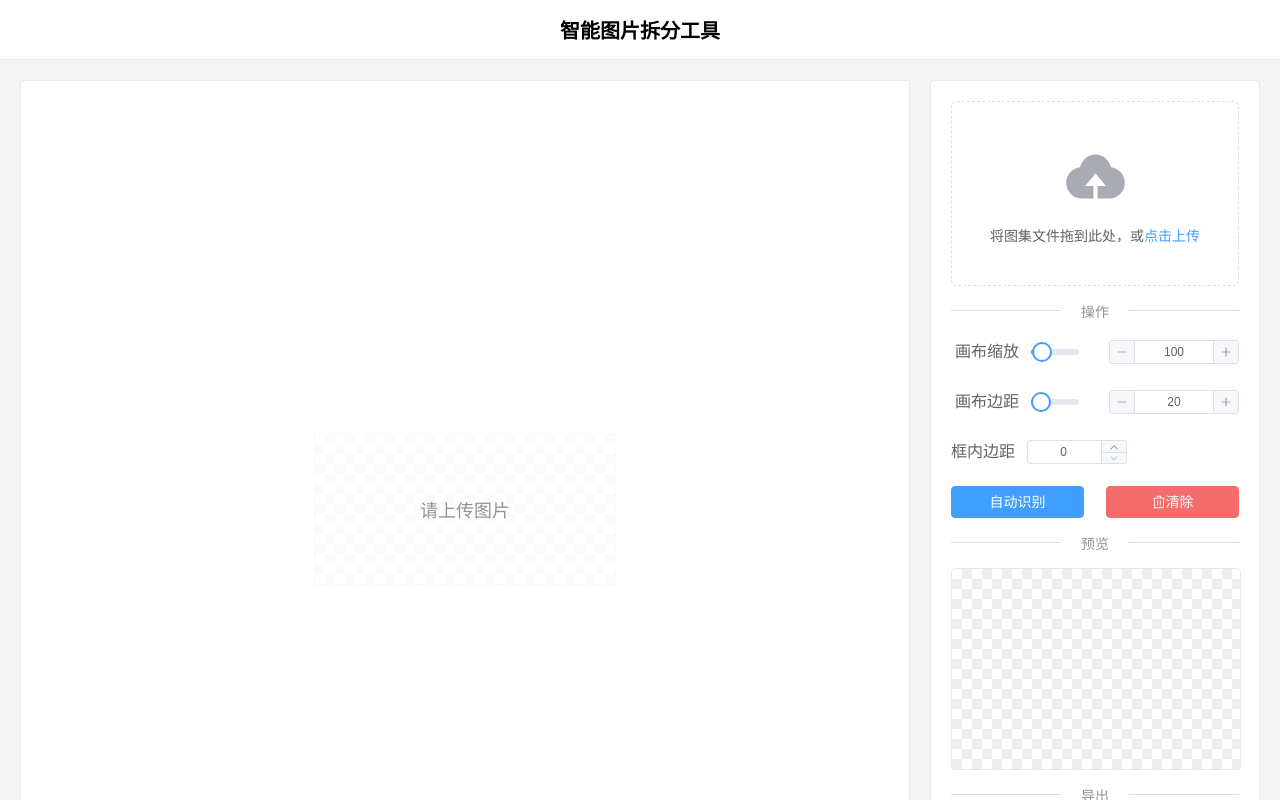
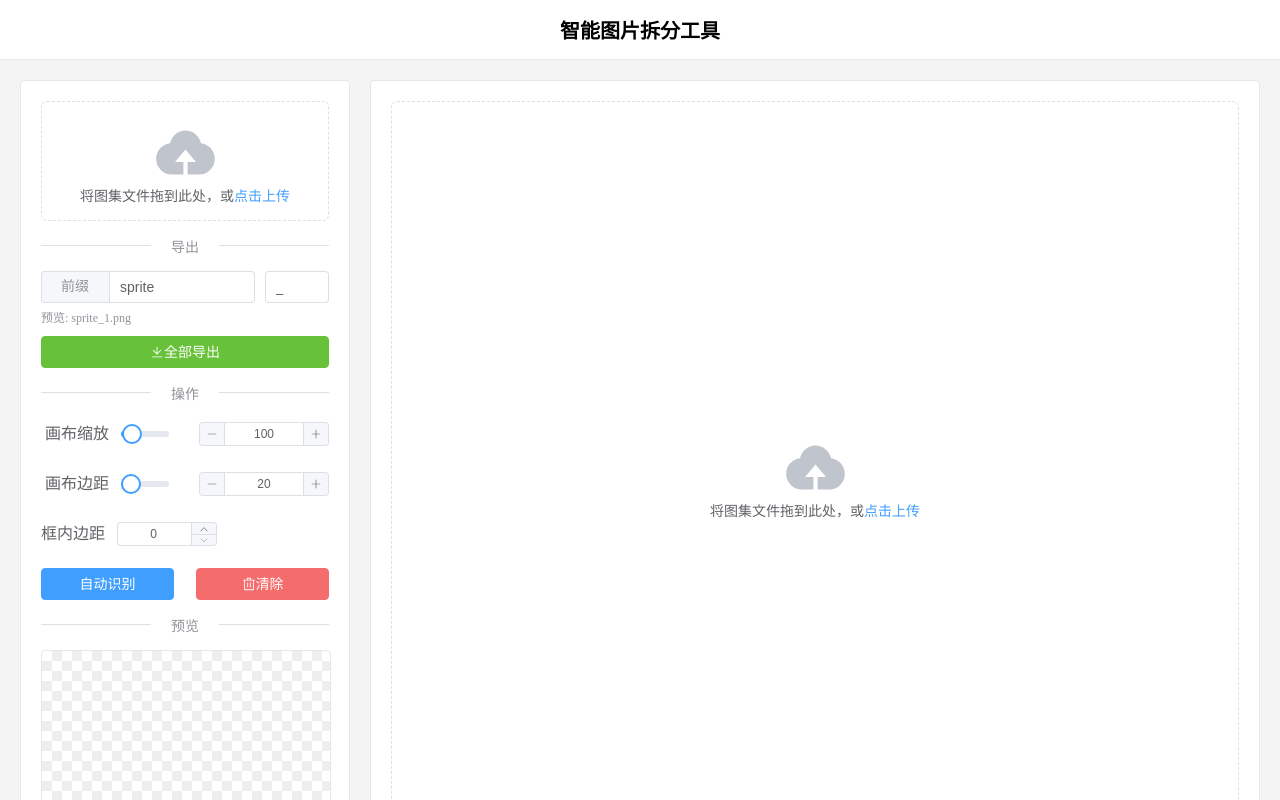
Before and after one commit to ask-tao/image-splitter, a Vue app: page / in a window 1280 px wide. Shown: the top 800 px of the page. Built offline with nearby package versions, Linux system fonts and the light colour scheme.

Commit message:
feat(canvas): 添加ElSpace组件并重构画布和上传区域布局

```diff
--- a/components.d.ts
+++ b/components.d.ts
@@ -24,6 +24,7 @@ declare module 'vue' {
     ElMain: typeof import('element-plus/es')['ElMain']
     ElRow: typeof import('element-plus/es')['ElRow']
     ElSlider: typeof import('element-plus/es')['ElSlider']
+    ElSpace: typeof import('element-plus/es')['ElSpace']
     ElText: typeof import('element-plus/es')['ElText']
     ElUpload: typeof import('element-plus/es')['ElUpload']
   }
--- a/src/App.vue
+++ b/src/App.vue
@@ -4,35 +4,6 @@
       <h1>智能图片拆分工具</h1>
     </el-header>
     <el-container class="content-container">
-      <el-main class="main-content">
-        <el-card shadow="never" class="canvas-card">
-          <canvas
-            ref="canvasRef"
-            class="editor-canvas checkerboard-bg"
-            :style="{ cursor: cursorStyle }"
-            @mousedown="onMouseDown"
-            @mousemove="onMouseMove"
-            @mouseup="onMouseUp"
-            @mouseleave="onMouseLeave"
-            @contextmenu.prevent="onRightClick"
-          ></canvas>
-          <div v-if="!sourceImage" class="canvas-placeholder">
-            <p>请上传图片</p>
-          </div>
-          <!-- Context Menu -->
-          <div v-if="isMenuVisible" :style="{ top: menuTop + 'px', left: menuLeft + 'px', position: 'fixed', zIndex: 9999 }">
-            <el-dropdown ref="dropdownRef" @command="handleCommand" @visible-change="handleVisibleChange">
-              <span class="el-dropdown-link"></span>
-              <template #dropdown>
-                <el-dropdown-menu>
-                  <el-dropdown-item command="sendToBack">层级置底</el-dropdown-item>
-                  <el-dropdown-item command="deleteBox" divided class="context-menu-item-danger">删除选框</el-dropdown-item>
-                </el-dropdown-menu>
-              </template>
-            </el-dropdown>
-          </div>
-        </el-card>
-      </el-main>
       <el-aside width="350px" class="sidebar">
         <el-card shadow="never">
           <div class="control-panel">
@@ -49,6 +20,25 @@
                 将图集文件拖到此处，或<em>点击上传</em>
               </div>
             </el-upload>
+
+            <el-divider>导出</el-divider>
+            <el-row :gutter="10">
+              <el-col :span="18">
+                <el-input v-model="exportPrefix" placeholder="请输入文件名前缀">
+                  <template #prepend>前缀</template>
+                </el-input>
+              </el-col>
+              <el-col :span="6">
+                <el-input v-model="exportConnector" placeholder="连接符" />
+              </el-col>
+            </el-row>
+            <el-text type="info" size="small" style="margin-top: 5px; display: block;">
+              预览: {{ fileNamePreview }}
+            </el-text>
+            <el-button type="success" style="width: 100%; margin-top: 10px;" @click="handleExport">
+              <el-icon><Download /></el-icon>
+              全部导出
+            </el-button>
 
             <el-divider>操作</el-divider>
             <el-form-item label-width="80px" label="画布缩放">
@@ -72,28 +62,42 @@
             <div class="preview-box checkerboard-bg">
               <canvas ref="previewCanvasRef"></canvas>
             </div>
-
-            <el-divider>导出</el-divider>
-            <el-row :gutter="10">
-              <el-col :span="18">
-                <el-input v-model="exportPrefix" placeholder="请输入文件名前缀">
-                  <template #prepend>前缀</template>
-                </el-input>
-              </el-col>
-              <el-col :span="6">
-                <el-input v-model="exportConnector" placeholder="连接符" />
-              </el-col>
-            </el-row>
-            <el-text type="info" size="small" style="margin-top: 5px; display: block;">
-              预览: {{ fileNamePreview }}
-            </el-text>
-            <el-button type="success" style="width: 100%; margin-top: 10px;" @click="handleExport">
-              <el-icon><Download /></el-icon>
-              全部导出
-            </el-button>
           </div>
         </el-card>
       </el-aside>
+      <el-main class="main-content">
+        <el-card shadow="never" class="canvas-card">
+          <canvas
+            ref="canvasRef"
+            class="editor-canvas checkerboard-bg"
+            :style="{ cursor: cursorStyle }"
+            @mousedown="onMouseDown"
+            @mousemove="onMouseMove"
+            @mouseup="onMouseUp"
+            @mouseleave="onMouseLeave"
+            @contextmenu.prevent="onRightClick"
+          ></canvas>
+          <div v-if="!sourceImage" class="canvas-placeholder" @drop.prevent="onDrop" @dragover.prevent @click="onCanvasPlaceholderClick">
+            <input type="file" ref="fileInputRef" @change="onFileSelected" style="display: none" accept="image/*" />
+            <el-icon class="el-icon--upload"><upload-filled /></el-icon>
+            <div class="el-upload__text">
+              将图集文件拖到此处，或<em>点击上传</em>
+            </div>
+          </div>
+          <!-- Context Menu -->
+          <div v-if="isMenuVisible" :style="{ top: menuTop + 'px', left: menuLeft + 'px', position: 'fixed', zIndex: 9999 }">
+            <el-dropdown ref="dropdownRef" @command="handleCommand" @visible-change="handleVisibleChange">
+              <span class="el-dropdown-link"></span>
+              <template #dropdown>
+                <el-dropdown-menu>
+                  <el-dropdown-item command="sendToBack">层级置底</el-dropdown-item>
+                  <el-dropdown-item command="deleteBox" divided class="context-menu-item-danger">删除选框</el-dropdown-item>
+                </el-dropdown-menu>
+              </template>
+            </el-dropdown>
+          </div>
+        </el-card>
+      </el-main>
     </el-container>
   </el-container>
 </template>
@@ -129,6 +133,27 @@ const startX = ref(0);
 const startY = ref(0);
 const offsetX = ref(0);
 const offsetY = ref(0);
+
+const fileInputRef = ref<HTMLInputElement | null>(null);
+
+const onCanvasPlaceholderClick = () => {
+  fileInputRef.value?.click();
+};
+
+const onFileSelected = (e: Event) => {
+  const target = e.target as HTMLInputElement;
+  if (target.files && target.files[0]) {
+    const uploadFile = { raw: target.files[0] } as UploadFile;
+    handleFileChange(uploadFile);
+  }
+};
+
+const onDrop = (e: DragEvent) => {
+  if (e.dataTransfer?.files && e.dataTransfer.files[0]) {
+    const uploadFile = { raw: e.dataTransfer.files[0] } as UploadFile;
+    handleFileChange(uploadFile);
+  }
+};
 
 // Context Menu State
 const dropdownRef = ref<DropdownInstance | null>(null);
@@ -883,22 +908,44 @@ html, body, #app, .app-container {
 
 .canvas-placeholder {
   position: absolute;
-  top: 0;
-  left: 0;
-  width: 100%;
-  height: 100%;
+  top: 20px;
+  left: 20px;
+  right: 20px;
+  bottom: 20px;
   display: flex;
   flex-direction: column;
   justify-content: center;
   align-items: center;
-  color: #909399;
-  font-size: 18px;
-  background-color: rgba(255, 255, 255, 0.8); /* Semi-transparent white overlay */
+  background-color: #fff;
   z-index: 10; /* Ensure it's above canvas */
+  border: 1px dashed #dcdfe6;
+  border-radius: 6px;
+  cursor: pointer;
 }
 
-.canvas-placeholder p {
-  margin: 5px 0;
+.canvas-placeholder:hover {
+  border-color: #409EFF;
+}
+
+.canvas-placeholder .el-icon--upload {
+  font-size: 67px;
+  color: #C0C4CC;
+  margin: 0;
+}
+
+.canvas-placeholder .el-upload__text {
+  color: #606266;
+  font-size: 14px;
+}
+
+.canvas-placeholder .el-upload__text em {
+  color: #409EFF;
+  font-style: normal;
+}
+
+.canvas-placeholder .el-upload-dragger {
+  width: 100%;
+  height: 100%;
 }
 
 .editor-canvas {
@@ -909,7 +956,7 @@ html, body, #app, .app-container {
 }
 
 .sidebar {
-  padding: 20px 20px 20px 0;
+  padding: 20px 0 20px 20px;
 }
 
 .control-panel .el-divider__text {
@@ -948,6 +995,22 @@ html, body, #app, .app-container {
   margin-bottom: 20px;
 }
 
+.upload-control .el-upload-dragger {
+  height: 120px;
+  display: flex;
+  flex-direction: column;
+  align-items: center;
+  justify-content: center;
+}
+
+.upload-control .el-icon--upload {
+  margin: 0;
+}
+
+.sidebar .el-icon--upload {
+  color: #C0C4CC;
+}
+
 .checkerboard-bg {
   background-color: #ffffff;
   background-image:
```
